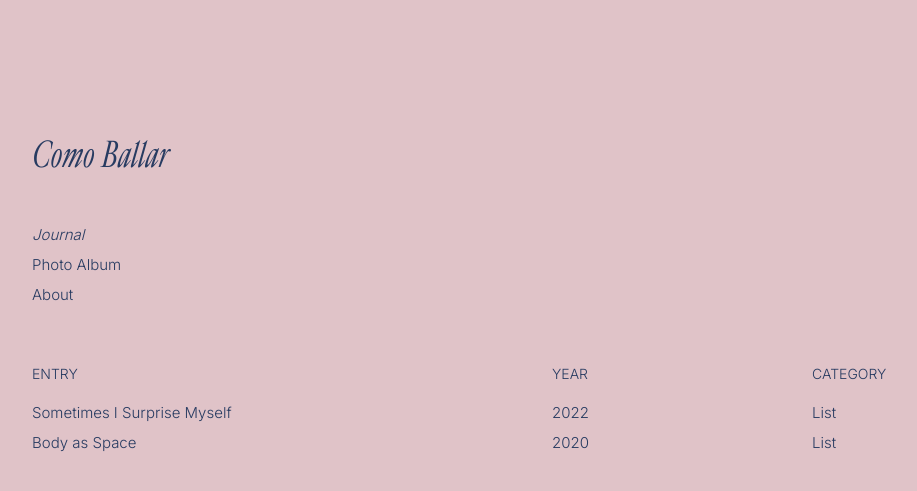
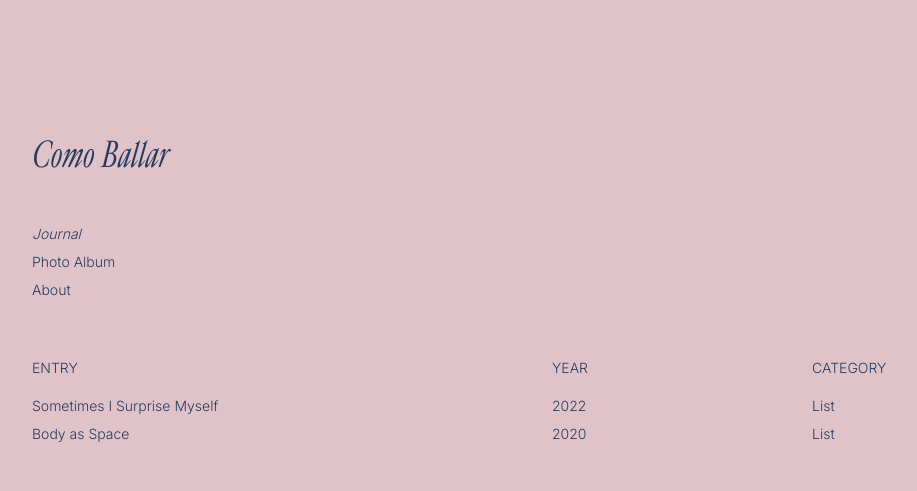
Before and after one commit to comballar/comballar.github.io, a Jekyll site: the page built from journal.html, in a window 1280 px wide. Shown: the top 491 px of the page, without its empty margins (88-1005 px from the left). Built offline with Jekyll 4.4.1, drawn with Linux system fonts in a browser that asks for light colours.

Commit message:
Update base.scss

```diff
--- a/_sass/base.scss
+++ b/_sass/base.scss
@@ -4,8 +4,7 @@ $on-laptop:         800px !default;
 // typography
 @import url('https://fonts.googleapis.com/css2?family=Inter:wght@300&display=swap');
 $font__family:      'Inter', sans-serif;
-$font__size:        15px;
-$font__weight:      300;
+$font__size:        14px;
 $font__line-height: 2;
 
 
@@ -104,7 +103,7 @@ body {
   background: $color__beige;
   font-family: $font__family;
   font-size: $font__size;
-  font-weight: $font__weight;
+  font-weight: 300;
   line-height: $font__line-height;
   color: $color__black;
 }
```
